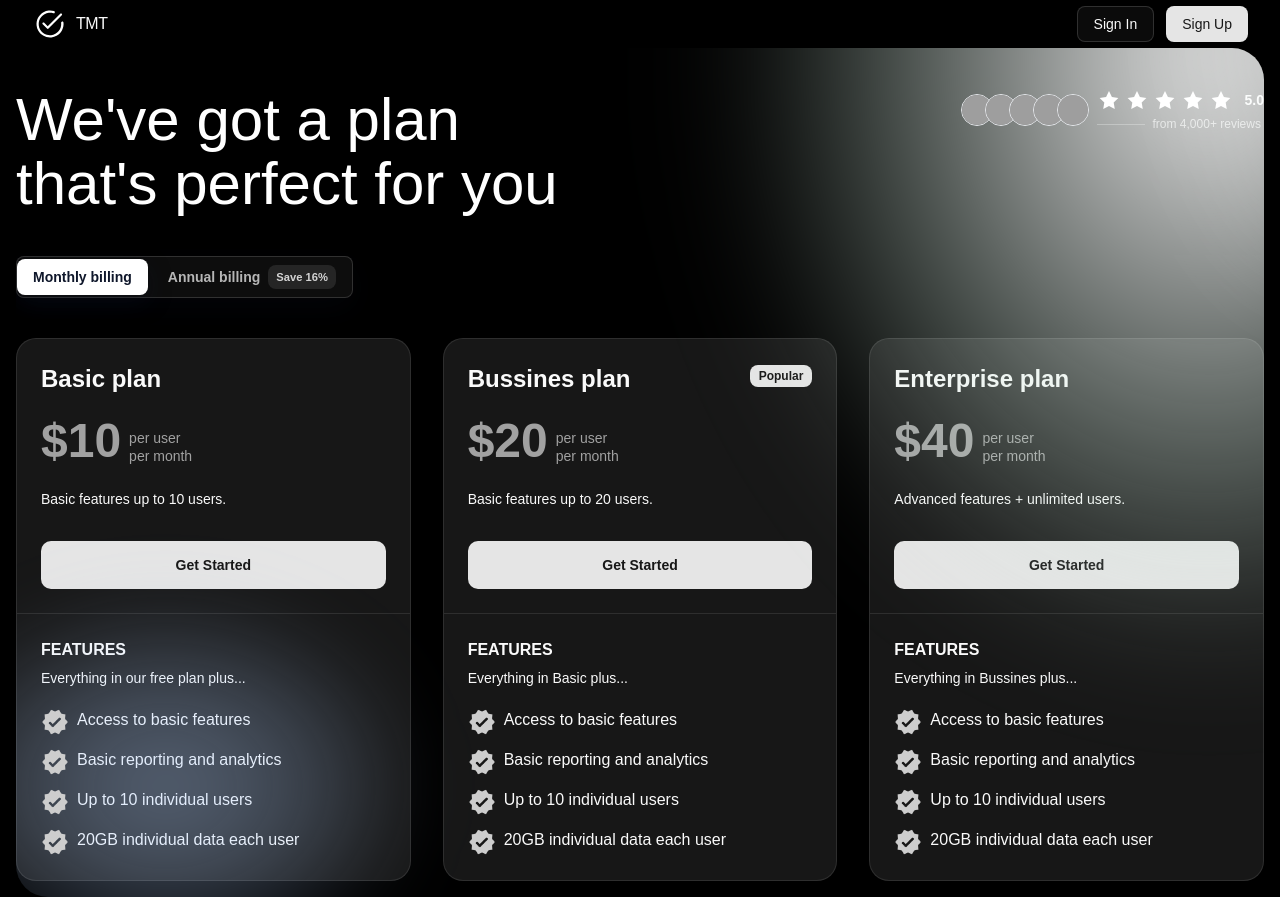
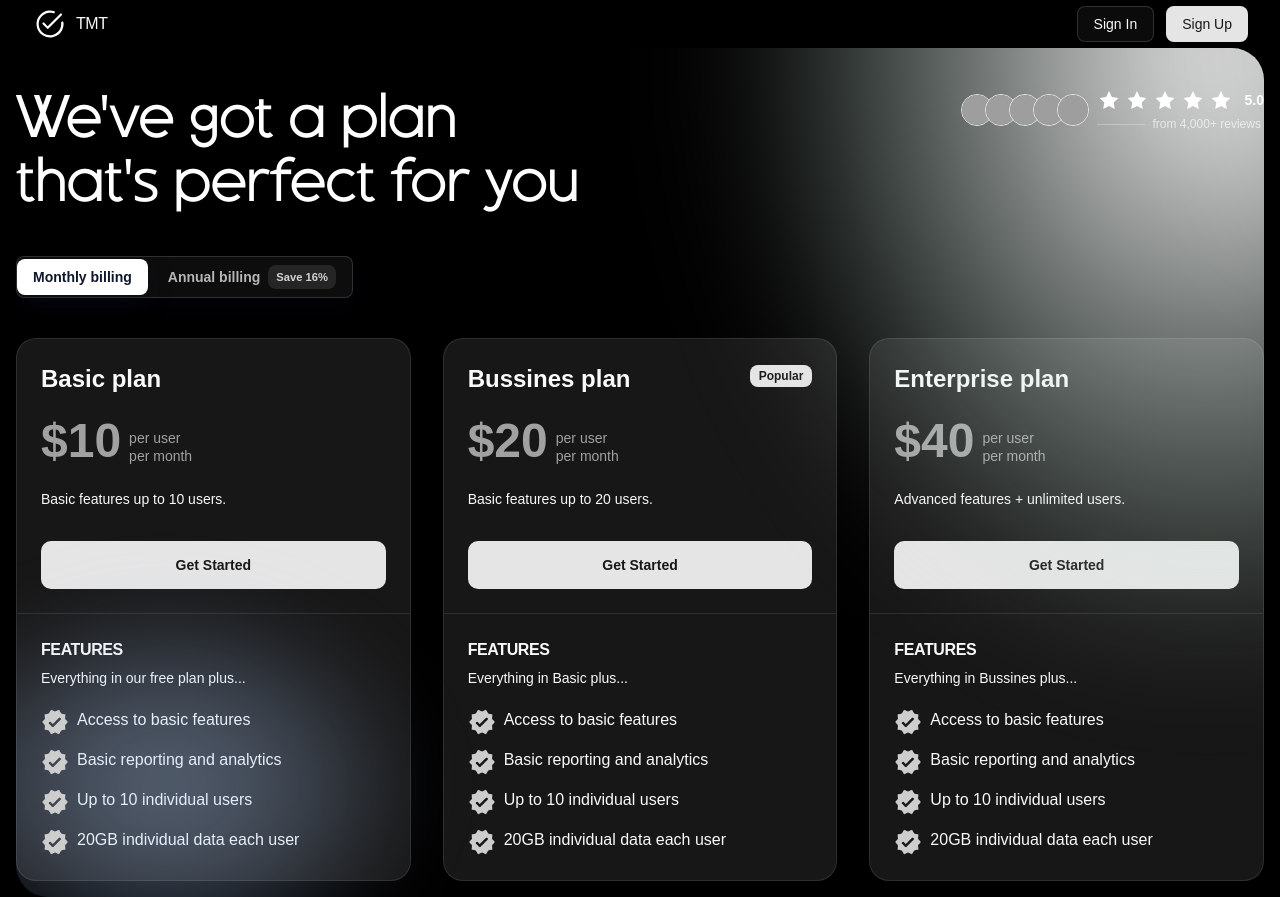
Before and after one commit to Krrio/test-management-tool, a Next.js app: page /pricing in a window 1280 px wide. Built offline with nearby package versions, Linux system fonts and the light colour scheme; no server answers; grey boxes are pictures that could not be loaded; a web font is replaced by a local one.

Commit message:
fonts impro

```diff
--- a/app/globals.css
+++ b/app/globals.css
@@ -9,12 +9,21 @@
   font-display: swap;
 }
 
+@font-face {
+  font-family: "OfficiallyFunky";
+  src: url("/fonts/Officiallyfunky.otf") format("opentype");
+  font-style: normal;
+  font-weight: 400;
+  font-display: swap;
+}
+
 @custom-variant dark (&:is(.dark *));
 
 @theme inline {
   --color-background: var(--background);
   --color-foreground: var(--foreground);
   --font-devis: "RFDewi", "Zalando Sans Expanded", sans-serif;
+  --font-funky: "OfficiallyFunky", "Zalando Sans Expanded", sans-serif;
   --font-sans: "Zalando Sans Expanded", sans-serif;
   --font-mono: var(--font-geist-mono);
   --color-sidebar-ring: var(--sidebar-ring);
@@ -165,6 +174,10 @@
   font-family: var(--font-devis);
 }
 
+@utility font-funky {
+  font-family: var(--font-funky);
+}
+
 @layer base {
   * {
     @apply border-border outline-ring/50;
--- a/app/pricing/page.tsx
+++ b/app/pricing/page.tsx
@@ -240,7 +240,7 @@ export default function PricingPage() {
           {/* Content area */}
           <div className="w-full flex flex-col items-center justify-center max-w-7xl mx-auto">
             <div className="w-full flex flex-row items-start justify-between mt-10">
-              <h2 className="text-6xl font-devis leading-16">
+              <h2 className="text-6xl font-funky leading-16">
                 We&apos;ve got a plan <br />
                 that&apos;s perfect for you
               </h2>
@@ -351,7 +351,7 @@ export default function PricingPage() {
                       </CardContent>
                       <Separator />
                       <CardFooter className="flex flex-col space-y-2 items-start justify-center">
-                        <p className="uppercase font-bold">Features</p>
+                        <p className="uppercase font-bold tracking-tight">Features</p>
                         <p className="flex flex-col justify-end leading-tight text-sm">Everything in our free plan plus...</p>
                         <div className=" mt-2 flex flex-col space-y-2">
                           <ul className="space-y-2">
@@ -388,7 +388,7 @@ export default function PricingPage() {
                         </CardAction>
                         <CardDescription className="flex flex-row items-end space-x-2">
                           <div className="flex items-end">
-                            <p className="text-5xl font-bold leading-none mt-4">$20</p>
+                            <p className="text-5xl font-funkty font-bold leading-none mt-4">$20</p>
                           </div>
                           <div className="flex flex-col justify-end leading-tight text-sm">
                             <p>per user</p>
@@ -402,7 +402,7 @@ export default function PricingPage() {
                       </CardContent>
                       <Separator />
                       <CardFooter className="flex flex-col space-y-2 items-start justify-center">
-                        <p className="uppercase font-bold">Features</p>
+                        <p className="uppercase font-bold tracking-tight">Features</p>
                         <p className="flex flex-col justify-end leading-tight text-sm">Everything in Basic plus...</p>
                         <div className="mt-2 flex flex-col space-y-2">
                           <ul className="space-y-2">
@@ -448,7 +448,7 @@ export default function PricingPage() {
                       </CardContent>
                       <Separator />
                       <CardFooter className="flex flex-col space-y-2 items-start justify-center">
-                        <p className="uppercase font-bold">Features</p>
+                        <p className="uppercase font-bold tracking-tight">Features</p>
                         <p className="flex flex-col justify-end leading-tight text-sm">Everything in Bussines plus...</p>
                         <div className=" mt-2 flex flex-col space-y-2">
                           <ul className="space-y-2">
```
Also changed, not shown: public/fonts/Officiallyfunky.otf (added).
